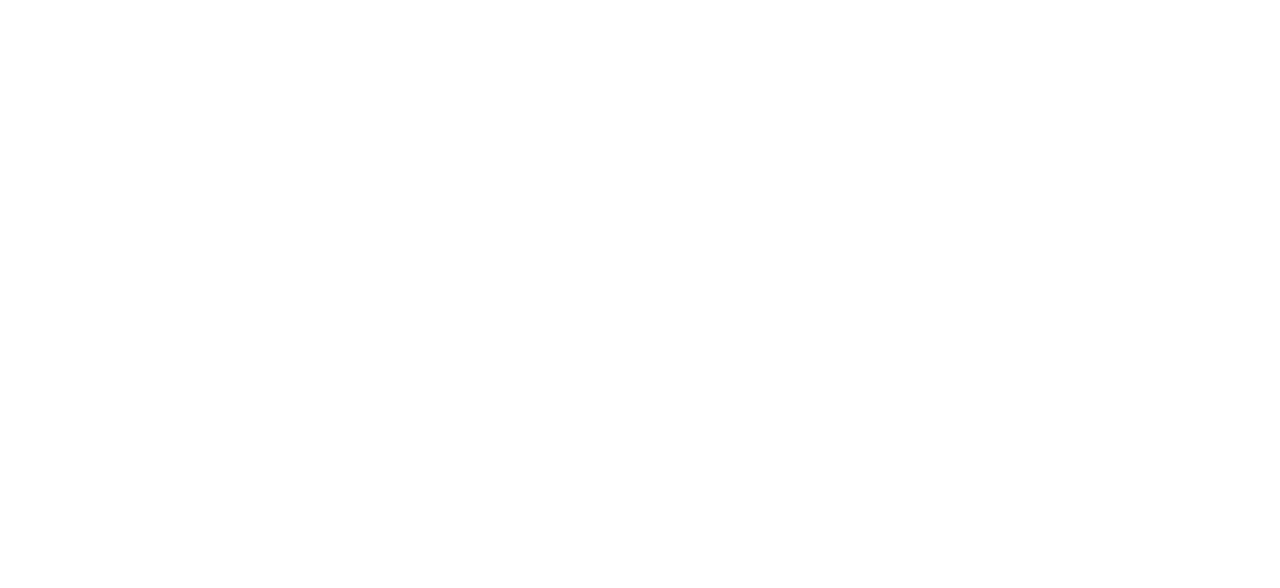
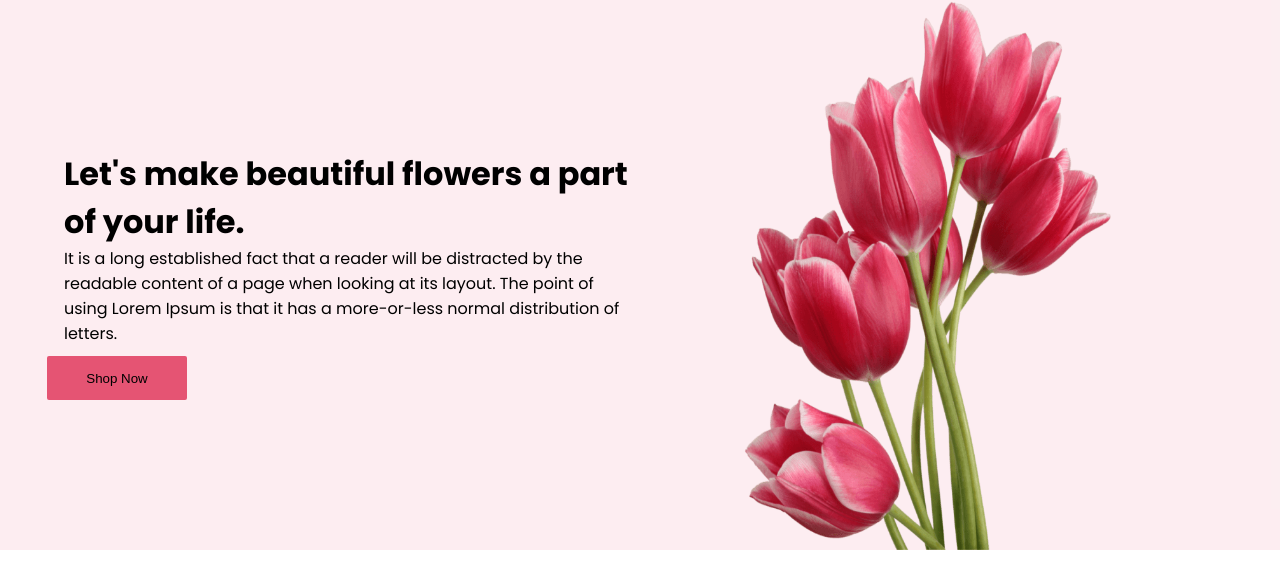
Before and after one commit to itssmahin/flower-project, a plain HTML site: page index.html in a window 1280 px wide. Drawn offline with Linux system fonts and the light colour scheme.

Commit message:
added first section

```diff
--- a/index.html
+++ b/index.html
@@ -8,5 +8,42 @@
 </head>
 <body>
 
+  <header>
+
+   <div class="banner-section-container">
+
+  <div class="banner-content">
+
+    <div class="banner-txt-container">
+
+   <h1>Let's make  beautiful flowers a  part of your life.</h1>
+   <p>It is a long established fact that a reader will be distracted by the readable content of a page when looking at its layout. The point of using Lorem Ipsum is that it has a more-or-less normal distribution of letters.</p>
+
+   <button> Shop Now</button>
+
+
+    </div>
+    <div class="banner-img-container">
+
+      <img src="./images/banner-image.png" alt="">
+
+    </div>
+
+  </div>
+
+
+
+   </div>
+
+  </header>
+
+  <main>
+
+  </main>
+
+  <footer>
+
+
+  </footer>
 </body>
 </html>
--- a/styles/styles.css
+++ b/styles/styles.css
@@ -0,0 +1,85 @@
+/* font styles  */
+
+@import url('https://fonts.googleapis.com/css2?family=Poppins:ital,wght@0,100;0,200;0,300;0,400;0,500;0,600;0,700;0,800;0,900;1,100;1,200;1,300;1,400;1,500;1,600;1,700;1,800;1,900&display=swap');
+
+*{
+
+    box-sizing: border-box;
+    margin: 0;
+    padding: 0;
+}
+
+
+
+body {
+
+    font-family: "Poppins", sans-serif;
+
+}
+
+.banner-section-container{
+
+   max-width: 1365px;
+    height: 550px;
+
+
+    background-color: rgba(229, 84, 115, 0.1);;
+    /* display: flex; */
+
+
+}
+
+
+.banner-content{
+ display: flex;
+ width: 90%;
+ margin: 0 auto;
+ /* border: 1px solid red; */
+
+}
+
+
+
+.banner-txt-container{
+
+     width: 50%;
+     /* border: 2px solid green; */
+     height: 550px;
+     display: flex;
+     flex-direction: column;
+     justify-content: center;
+     align-items: center;
+}
+
+.banner-txt-container button {
+
+ margin-right: 470px;
+ width: 140px;
+ height: 44px;
+background-color: rgb(229, 84, 115);
+border: none;
+border-radius: 2px;
+margin-top: 10px;
+}
+
+
+
+.banner-img-container{
+
+    width: 70%;
+
+    height: 550px;
+    display: flex;
+    justify-content: center;
+    align-items: center;
+
+}
+
+
+.banner-img-container img {
+
+    width: 70%;
+
+    height: 550px;
+
+}
```
Also changed, not shown: images/Group 57.png (added), images/Group 58.png (added), images/Group 59.png (added), images/banner-image.png (added), images/featured1.png (added), images/featured2.png (added), images/featured3.png (added), images/insta1.png (added), images/insta2.png (added), images/insta3.png (added), images/insta4.png (added), images/latest-deals-bg.png (added), images/sale-0ff.png (added), 1 other file.
